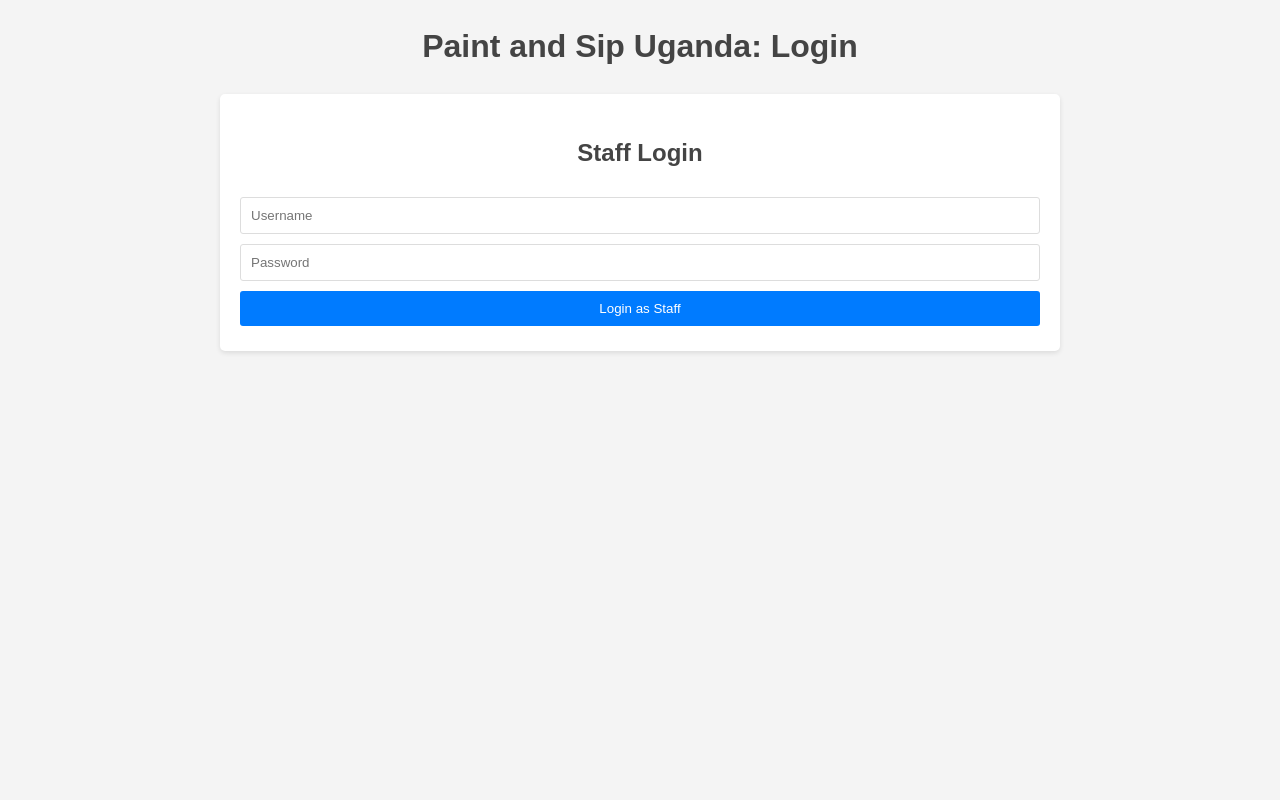
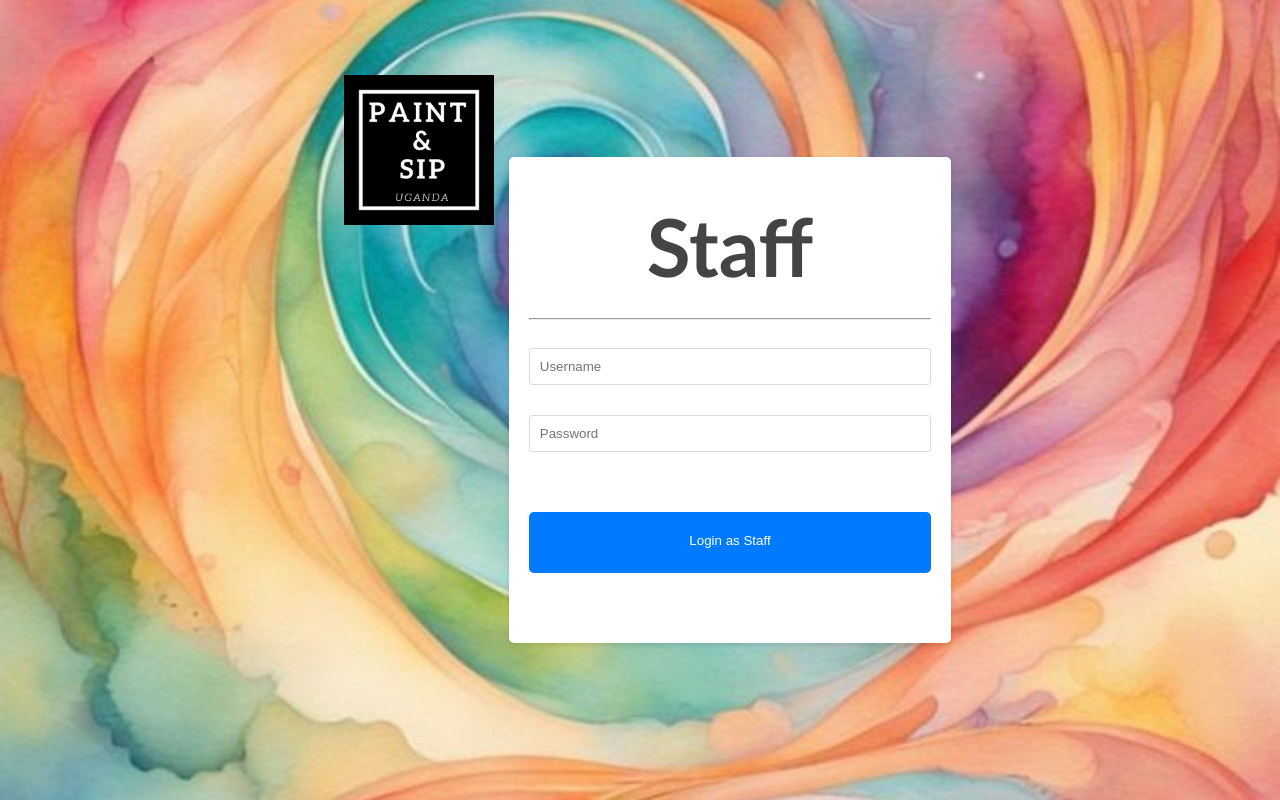
Before and after one commit to NYRUBA/StockBelle, a plain HTML site: page stafflogin.html in a window 1280 px wide. Drawn offline with Linux system fonts and the light colour scheme.

Commit message:
staff and admin login page

```diff
--- a/stafflogin.html
+++ b/stafflogin.html
@@ -5,16 +5,97 @@
     <meta name="viewport" content="width=device-width, initial-scale=1.0">
     <title>Paint and Sip Uganda: Login</title>
     <link rel="stylesheet" href="styles.css">
+    <style>
+        body {
+            display: flex;
+            justify-content: center;
+            align-items: center;
+            height: 100vh;
+
+            /* Set the background image */
+            background-image: url('images/bg4.jpg'); /* Replace with your image path */
+            background-size:cover; /* Makes sure the image covers the whole background */
+            background-position: center; /* Centers the background image */
+            background-repeat: no-repeat; /* Prevents the image from repeating */
+            height: 100vh; /* Ensures the background covers the full viewport height */
+
+            padding: 0;
+        }
+        .login {display: flexbox;
+            justify-content: center;
+            align-items: center;
+            margin:0;
+            background-image:('images/bg3.png');
+
+        }
+        .login a {
+            display: block;
+            margin: 50px 0;
+            padding: 10px;
+            text-decoration: none;
+            color: #ffffff;
+            background-color: #007bff;
+            border-radius: 5px;
+            font-size: 20px;
+            font-style: oblique;
+            text-align: center;
+
+        }
+
+        .login a:hover {
+            background-color: #0056b3;
+        }
+h1 {
+    margin:10px 0;
+    font-size:40px ;
+
+    font-family: 'Trebuchet MS', 'Lucida Sans Unicode', 'Lucida Grande', 'Lucida Sans', Arial, sans-serif;
+}
+h2{
+    margin:5px;
+    font-size:80px ;
+
+    font-family: 'Trebuchet MS', 'Lucida Sans Unicode', 'Lucida Grande', 'Lucida Sans', Arial, sans-serif;
+
+}
+#staffUsername{
+    margin-top: 20px;
+    margin-bottom: 10px;
+
+}
+
+#staffPassword{
+    margin-top: 20px;
+    margin-bottom: 10px;
+}
+
+#staffLoginBtn{
+margin-top: 0px;
+}
+
+img{float:right; /* Float the image to the left */
+            margin: 0 15px 15px 15px; /* Add some space around the image */
+            margin-bottom:500px ;
+            width: 150px; /* Adjust width as needed */
+            height: auto;
+
+
+
+}
+
+
+    </style>
 </head>
 <body>
-    <h1>Paint and Sip Uganda: Login</h1>
-
-       <div class="login-section">
-        <h2>Staff Login</h2>
+    <img src="images/paint and sip 2.png" alt="">
+    <br>
+    <div class="login">
+        <h2>Staff</h2>
+        <hr>
         <input type="text" id="staffUsername" placeholder="Username">
         <input type="password" id="staffPassword" placeholder="Password">
         <a href="staff.html">
-        <button id="staffLoginBtn">Login as Staff</button>
+        <button id="staffLoginBtn" >Login as Staff</button>
         </a>
     </div>
 
```
Also changed, not shown: adminlogin.html (+74 -5 lines).
